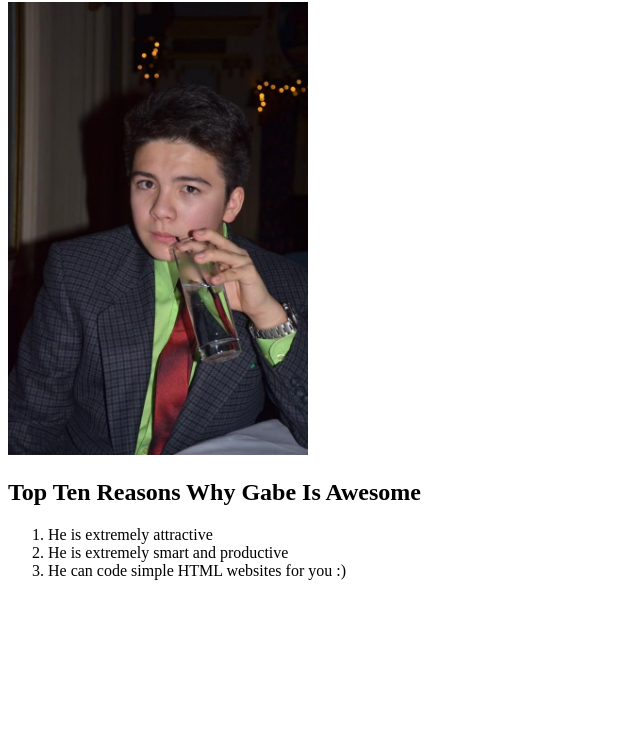
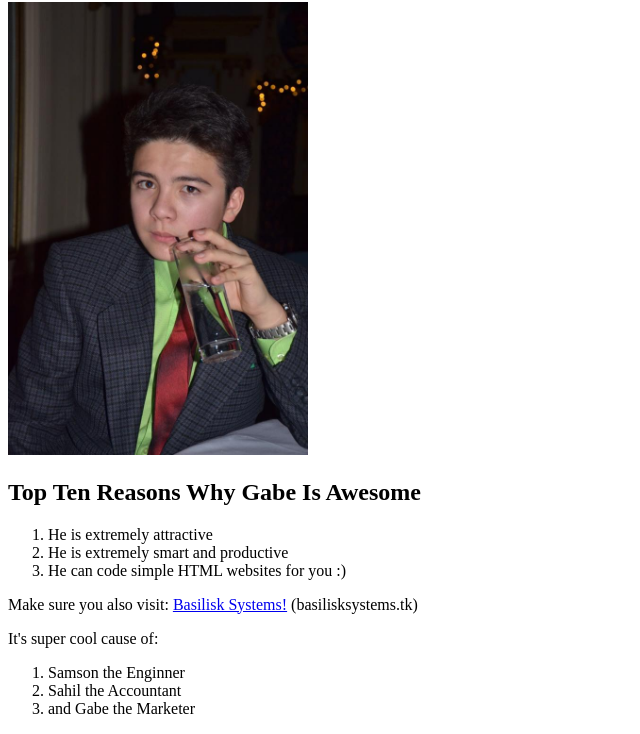
Before and after one commit to GabeIsSoSmart/gabeissosmart.github.io, a plain HTML site: page gabehub.html in a window 1280 px wide. Shown: the part 115-849 px from the top of the page, without its empty margins (0-640 px from the left). Before the commit the page ends 800 px from the top, so only its background shows below. Drawn offline with Linux system fonts and the light colour scheme.

Commit message:
BASILISK SYSTEMS FTW xD

```diff
--- a/gabehub.html
+++ b/gabehub.html
@@ -13,6 +13,15 @@
 	 <li> He is extremely smart and productive </li>
 	 <li> He can code simple HTML websites for you :) </li>
 	 </ol>
+	 <p>Make sure you also visit:
+	 <a href="http://basilisksystems.tk/">Basilisk Systems!</a> (basilisksystems.tk)</p>
+
+	 <p>It's super cool cause of: </p>
+	 <ol>
+	 <li> Samson the Enginner</li>
+	 <li> Sahil the Accountant</li>
+	 <li> and Gabe the Marketer</li>
+	 </ol>
 
 	   </body>
 	 </html>
```
